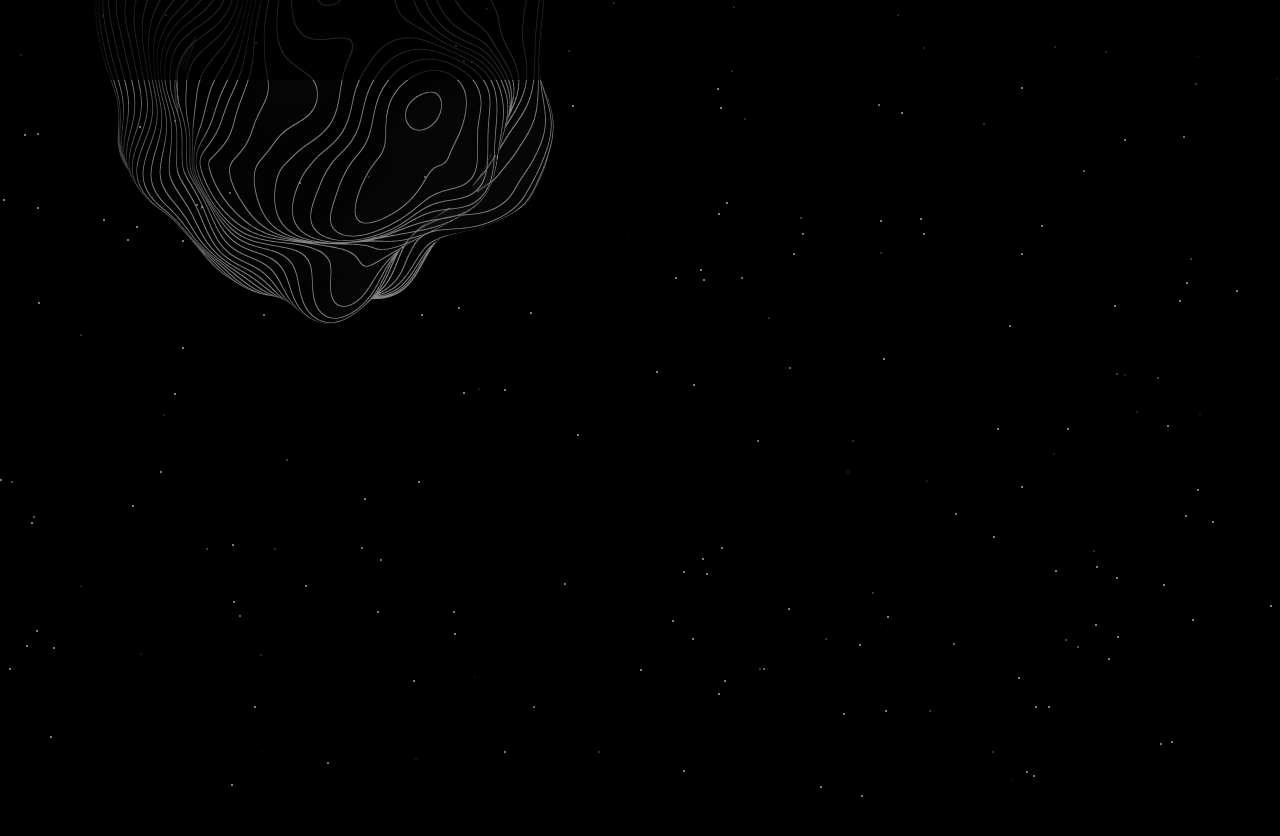
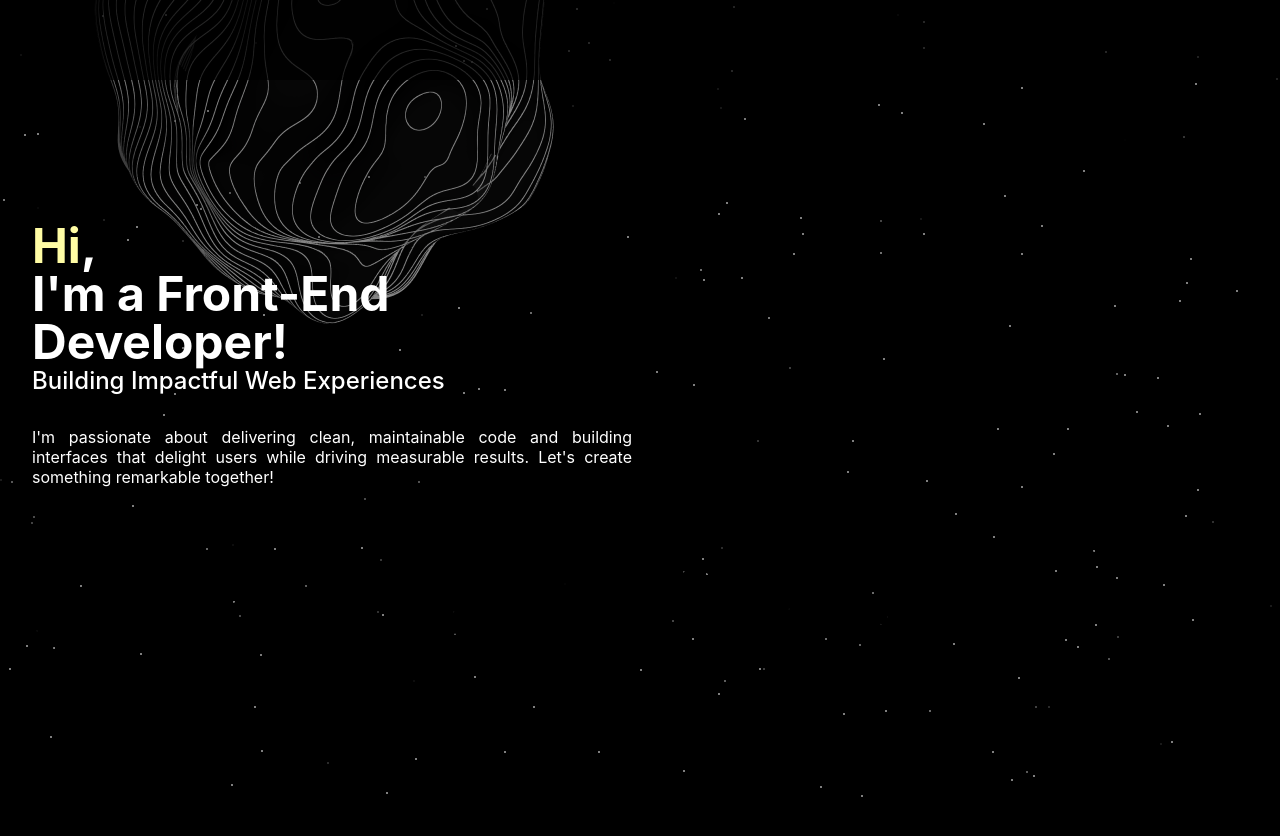
Before and after one commit to jenifercavalcante/personal-portfolio, a Next.js app: page / in a window 1280 px wide. Shown: the top 836 px of the page. Built offline with nearby package versions, Linux system fonts and the light colour scheme.

Commit message:
feat: creating description and terminal component

```diff
--- a/src/app/page.tsx
+++ b/src/app/page.tsx
@@ -1,3 +1,12 @@
+import PersonalDescription from '@/components/Home/PersonalDescription';
+import Terminal from '@/components/Terminal/Terminal';
+
 export default function Home() {
-  return <div className="home-container"></div>;
+  return (
+    <div className="home-container">
+      <PersonalDescription />
+
+      <Terminal />
+    </div>
+  );
 }
--- /dev/null
+++ b/src/components/Home/PersonalDescription.tsx
@@ -0,0 +1,24 @@
+import '@/styles/home/personal_description.scss';
+
+export default function PersonalDescription() {
+  return (
+    <div className="personal-description-container">
+      <span className="title-wrapper">
+        <span className="title">
+          <span className="hilighted">Hi</span>, <br />
+          I&apos;m a Front-End <br />
+          Developer!
+        </span>
+        <span className="subtitle">Building Impactful Web Experiences</span>
+      </span>
+
+      <span className="description">
+        I&apos;m passionate about delivering clean, maintainable code and building interfaces that
+        delight users while driving measurable results. Let&apos;s create something remarkable
+        together!
+      </span>
+
+      <div className="actions"></div>
+    </div>
+  );
+}
--- /dev/null
+++ b/src/components/Terminal/Terminal.tsx
@@ -0,0 +1,24 @@
+'use client';
+
+import { TerminalDefaultText } from '@/constansts/terminal';
+import { usePathname } from 'next/navigation';
+
+import '@/styles/terminal.scss';
+
+export default function Terminal() {
+  const router = usePathname();
+
+  const getContent = () => {
+    if (router !== '/') return '';
+
+    return TerminalDefaultText.Home;
+  };
+
+  return (
+    <div className="terminal">
+      <div className="nav-info"></div>
+
+      <div className="content">{getContent()}</div>
+    </div>
+  );
+}
--- /dev/null
+++ b/src/constansts/terminal.ts
@@ -0,0 +1,24 @@
+export enum TerminalDefaultText {
+  Home = `
+        ⠀⠀⠀⢠⣾⣷⣦⡀⠀⠀⠀⠀⠀⠀⠀⠀⠀⠀⠀⠀⠀⠀⠀⠀⠀⠀⠀⠀⠀⠀
+        ⠀⠀⣰⣿⣿⣿⣿⣷⡀⠀⠀⠀⠀⠀⠀⠀⠀⠀⠀⠀⠀⠀⠀⠀⠀⠀⠀⠀⠀⠀
+        ⠀⢰⣿⣿⣿⣿⣿⣿⣷⡀⠀⠀⠀⠀⠀⠀⠀⠀⠀⠀⠀⠀⠀⠀⠀⠀⠀⠀⠀⠀
+        ⢀⣿⣿⣿⣿⣿⣿⣿⣿⣿⣷⣦⡀⠀⠀⠀⠀⠀⠀⠀⠀⠀⠀⠀⠀⠀⠀⠀⠀⠀
+        ⣿⣿⣿⣿⣿⣿⣿⣿⣿⣿⣿⣿⣿⣷⣤⣀⡀⠀⠀⠀⠀⠀⠀⠀⠀⠀⠀⠀⠀⠀
+        ⣿⣿⣿⣿⣿⣿⣿⣿⣿⣿⣿⣿⣿⣿⣿⣿⣿⣶⣤⣄⣀⣀⣤⣤⣶⣾⣿⣿⣿⡷
+        ⣿⣿⣿⣿⣿⣿⣿⣿⣿⣿⣿⣿⣿⣿⣿⣿⣿⣿⣿⣿⣿⣿⣿⣿⣿⣿⣿⣿⡿⠁
+        ⣿⣿⣿⣿⣿⣿⣿⣿⣿⣿⣿⣿⣿⣿⣿⣿⣿⣿⣿⣿⣿⣿⣿⣿⣿⣿⣿⡿⠁⠀
+        ⣿⣿⣿⣿⣿⣿⣿⣿⣿⣿⣿⣿⣿⣿⣿⣿⣿⣿⣿⣿⣿⣿⣿⣿⣿⣿⠏⠀⠀⠀
+        ⣿⣿⣿⣿⣿⣿⣿⣿⣿⣿⣿⣿⣿⣿⣿⣿⣿⣿⣿⣿⣿⣿⣿⣿⣿⠏⠀⠀⠀⠀
+        ⣿⣿⣿⡇⠀⡾⠻⣿⣿⣿⣿⣿⣿⣿⣿⣿⣿⣿⣿⣿⣿⣿⣿⣿⠁⠀⠀⠀⠀⠀
+        ⣿⣿⣿⣧⡀⠁⣀⣿⣿⣿⣿⣿⣿⣿⣿⣿⣿⣿⣿⣿⣿⣿⣿⡇⠀⠀⠀⠀⠀⠀
+        ⣿⣿⣿⣿⣿⣿⣿⣿⣿⣿⣿⣿⣿⡟⠉⢹⠉⠙⣿⣿⣿⣿⣿⠀⠀⠀⠀⠀⠀⠀
+        ⣿⣿⣿⣿⣿⣿⣿⣿⣿⣿⣿⣿⣿⣷⣀⠀⣀⣼⣿⣿⣿⣿⡟⠀⠀⠀⠀⠀⠀⠀
+        ⣿⣿⣿⣿⣿⣿⣿⣿⣿⣿⣿⣿⣿⣿⣿⣿⣿⣿⣿⣿⡿⠋⠀⠀⠀⠀⠀⠀⠀⠀
+        ⣿⣿⣿⣿⣿⣿⣿⣿⣿⣿⣿⣿⣿⣿⣿⣿⣿⣿⡿⠛⠁⠀⠀⠀⠀⠀⠀⠀⠀⠀
+        ⣿⣿⣿⣿⣿⣿⣿⣿⣿⣿⣿⣿⣿⣿⣿⡿⠛⠀⠤⢀⡀⠀⠀⠀⠀⠀⠀⠀⠀⠀
+        ⣿⣿⣿⣿⠿⣿⣿⣿⣿⣿⣿⣿⠿⠋⢃⠈⠢⡁⠒⠄⡀⠈⠁⠀⠀⠀⠀⠀⠀⠀
+        ⣿⣿⠟⠁⠀⠀⠈⠉⠉⠁⠀⠀⠀⠀⠈⠆⠀⠀⠀⠀⠀⠀⠀⠀⠀⠀⠀⠀⠀⠀
+        ⠋⠀⠀⠀⠀⠀⠀⠀⠀⠀⠀⠀⠀⠀⠀⠘⠀⠀⠀⠀⠀⠀⠀⠀⠀⠀⠀⠀⠀⠀
+    `,
+}
--- /dev/null
+++ b/src/styles/home/personal_description.scss
@@ -0,0 +1,32 @@
+.personal-description-container {
+  display: flex;
+  flex-direction: column;
+  gap: 2rem;
+  color: #fff;
+  max-width: 680px;
+
+  .title-wrapper {
+    display: flex;
+    flex-direction: column;
+
+    .hilighted {
+      color: #fffca4;
+    }
+
+    .title {
+      font-size: 3rem;
+      font-weight: bold;
+      line-height: 1;
+    }
+
+    .subtitle {
+      font-size: 1.5rem;
+      font-weight: 500;
+    }
+  }
+
+  .description {
+    text-align: justify;
+    max-width: 600px;
+  }
+}
```
Also changed, not shown: src/styles/terminal.scss (added).
